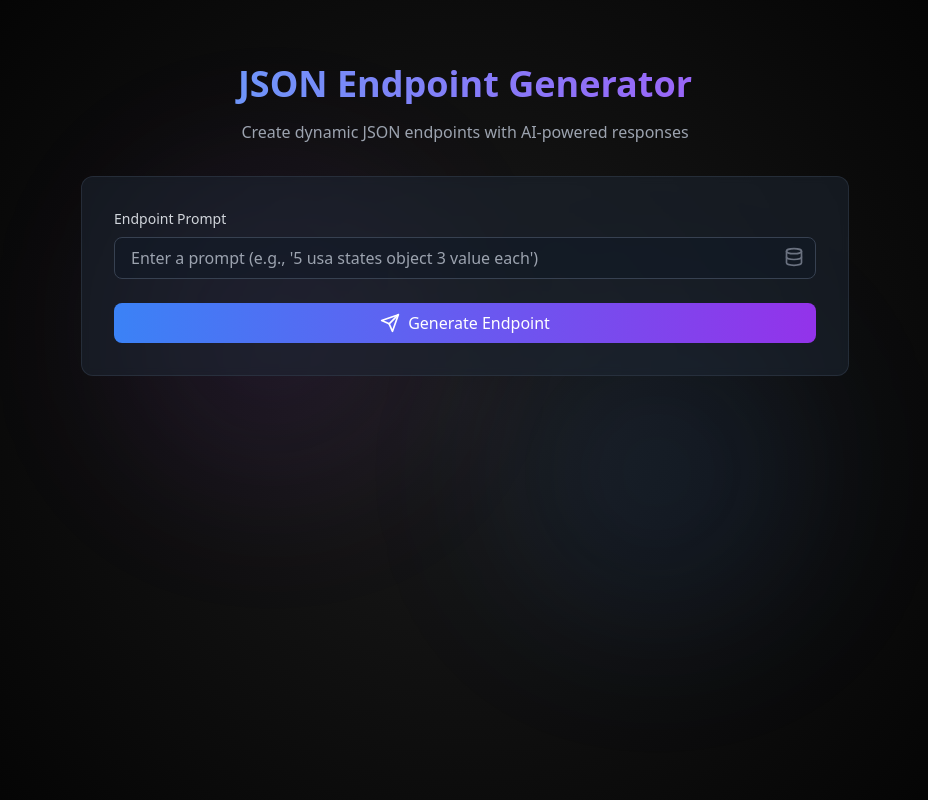
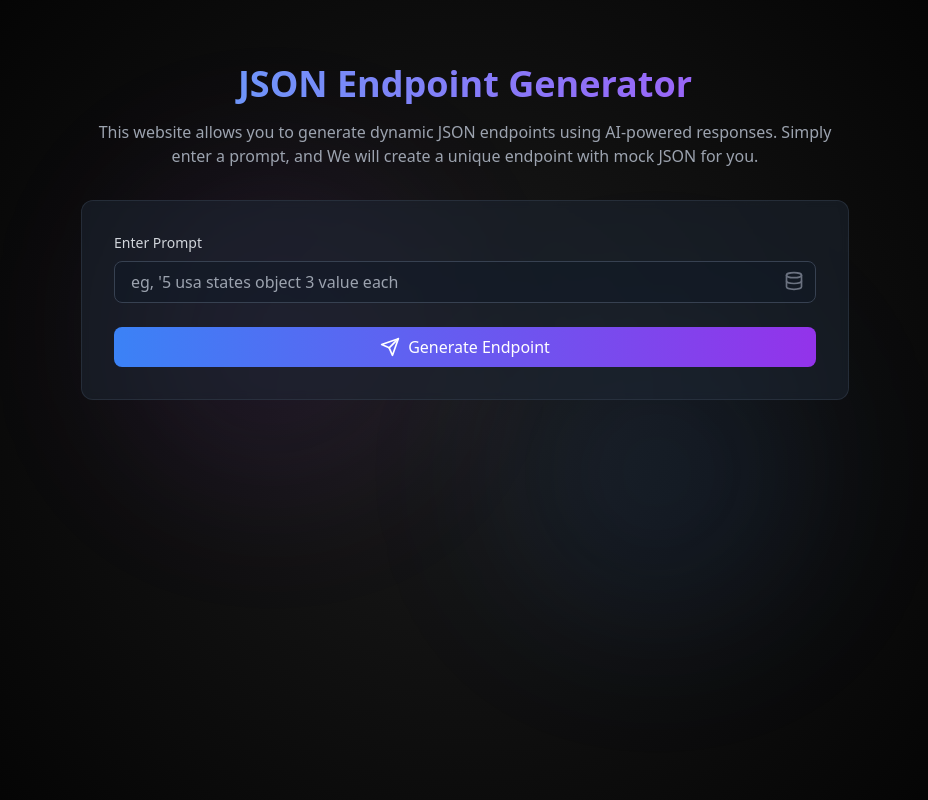
Before and after one commit to akshatshukla13/mockJSONApiAi, a React (Vite) app in the folder client/: page / in a window 1280 px wide. Shown: the whole page, without its empty margins (175-1103 px from the left). Built offline with nearby package versions, Linux system fonts and the light colour scheme.

Commit message:
Enhance prompt clarity and update input field labels in App.jsx

```diff
--- a/client/src/App.jsx
+++ b/client/src/App.jsx
@@ -62,13 +62,13 @@ function App() {
             <h1 className="text-3xl md:text-4xl font-bold bg-gradient-to-r from-blue-400 to-purple-500 bg-clip-text text-transparent">
               JSON Endpoint Generator
             </h1>
-            <p className="text-gray-400 text-sm md:text-base">Create dynamic JSON endpoints with AI-powered responses</p>
+            <p className="text-gray-400 text-sm md:text-base">This website allows you to generate dynamic JSON endpoints using AI-powered responses. Simply enter a prompt, and We will create a unique endpoint with mock JSON for you.</p>
           </div>
 
           <form onSubmit={handleSubmit} className="space-y-6 bg-gray-800/50 p-4 md:p-8 rounded-xl backdrop-blur-sm border border-gray-700/50">
             <div>
               <label className="block text-sm font-medium text-gray-300 mb-2">
-                Endpoint Prompt
+                Enter Prompt
               </label>
               <div className="relative">
                 <input
@@ -76,7 +76,8 @@ function App() {
                   value={endpoint.prompt}
                   onChange={(e) => setEndpoint({ ...endpoint, prompt: e.target.value })}
                   className="w-full bg-gray-900/50 border border-gray-700 rounded-lg py-2 pl-4 pr-10 text-white focus:ring-2 focus:ring-purple-500 focus:border-transparent"
-                  placeholder="Enter a prompt (e.g., '5 usa states object 3 value each')"
+                  placeholder="eg, '5 usa states object 3 value each"
+                  required
                 />
                 <Database className="absolute right-3 top-2.5 text-gray-500 h-5 w-5" />
               </div>
```
